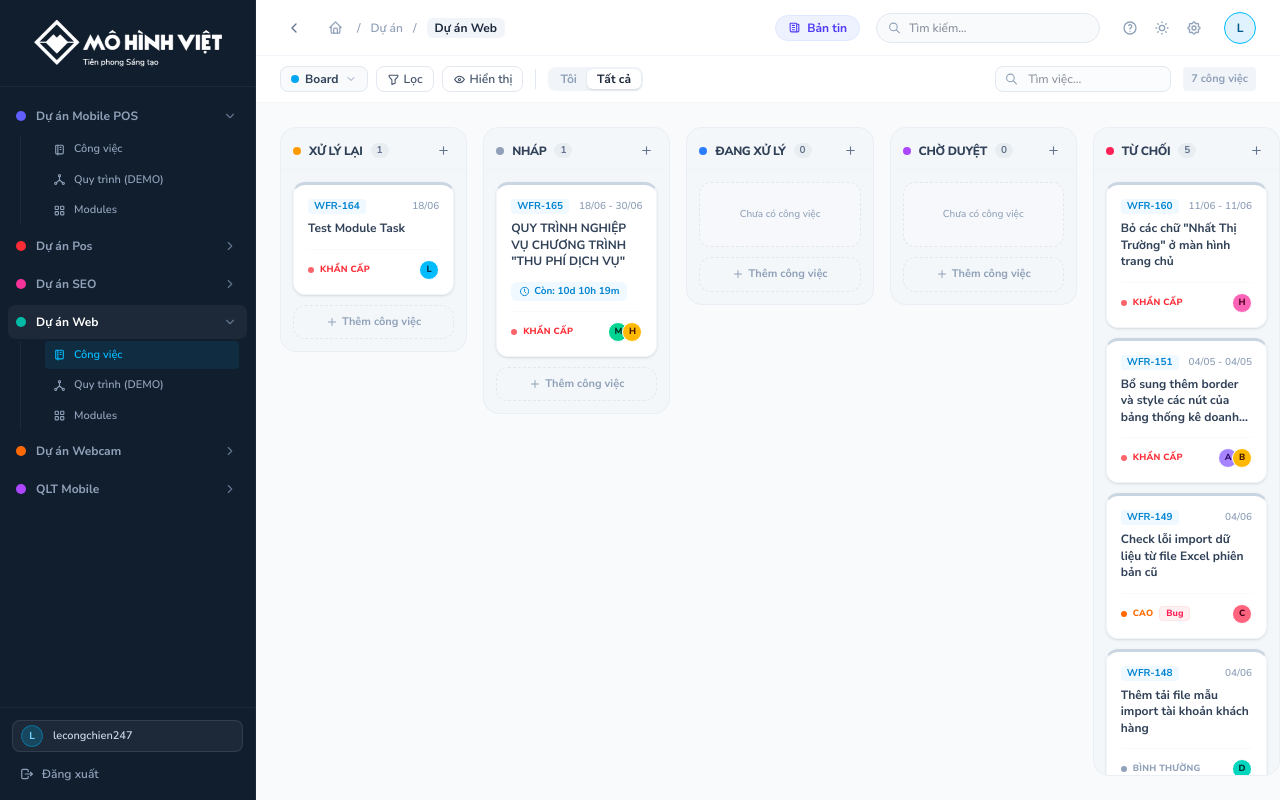
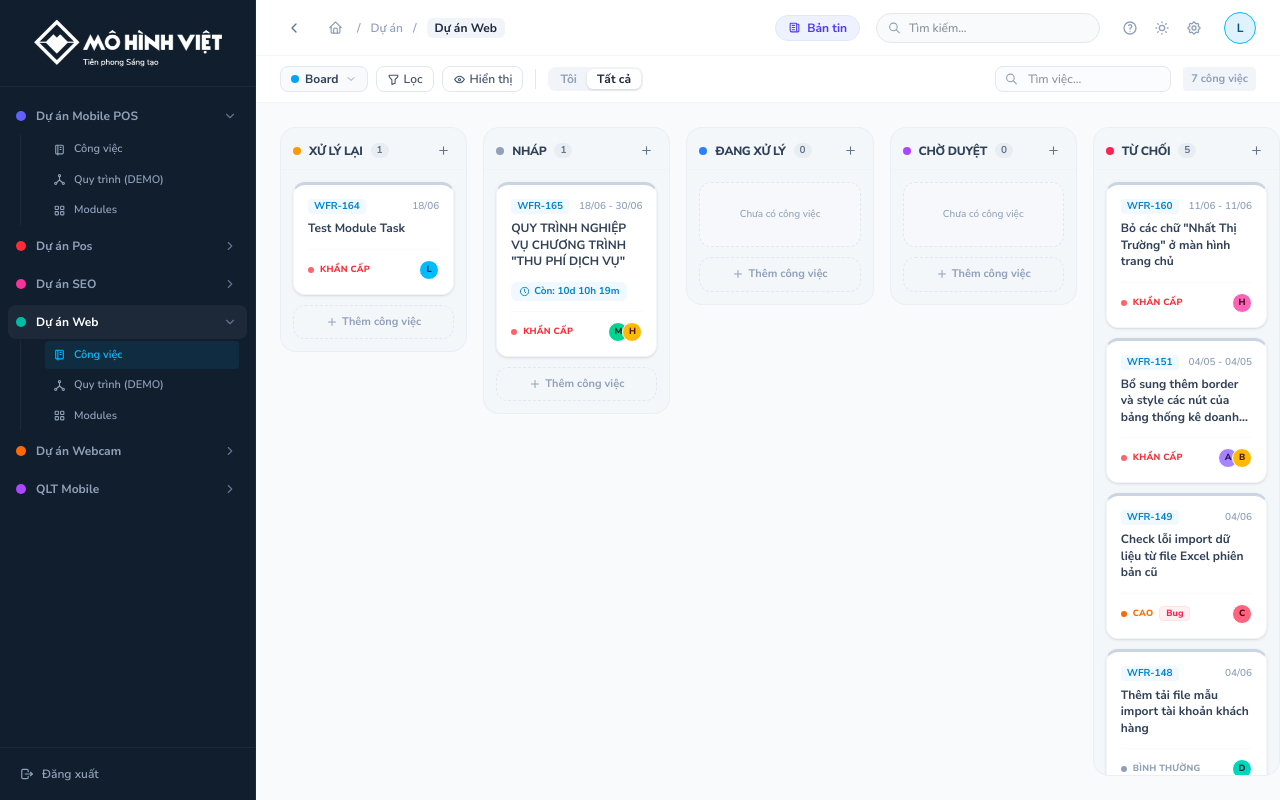
Before and after one commit to linh6666/Work-flow, a Next.js app: page /Administration in a window 1280 px wide. Built offline with nearby package versions, Linux system fonts and the light colour scheme.

Commit message:
2/7/25 lan1

```diff
--- a/components/Administration/index.tsx
+++ b/components/Administration/index.tsx
@@ -357,7 +357,7 @@ export default function Administration() {
 
         {/* Footer Area */}
         <div className="p-3 border-t border-white/5 space-y-2">
-          <div className={`flex items-center gap-2.5 ${isSidebarCollapsed ? 'justify-center p-1' : 'px-2 py-1'} bg-white/5 border border-white/10 rounded-lg`}>
+          {/* <div className={`flex items-center gap-2.5 ${isSidebarCollapsed ? 'justify-center p-1' : 'px-2 py-1'} bg-white/5 border border-white/10 rounded-lg`}>
             <div className="w-5.5 h-5.5 rounded-full bg-sky-400/20 border border-sky-400/30 flex items-center justify-center text-[10px] font-bold text-sky-300 shrink-0">
               L
             </div>
@@ -366,7 +366,7 @@ export default function Administration() {
                 lecongchien247
               </span>
             )}
-          </div>
+          </div> */}
 
           <a
             href="/workspace-selection"
```
